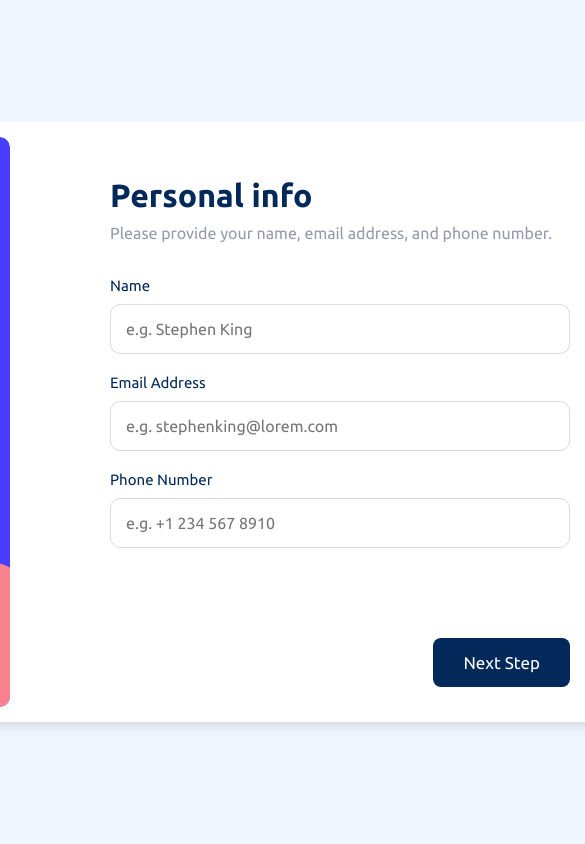
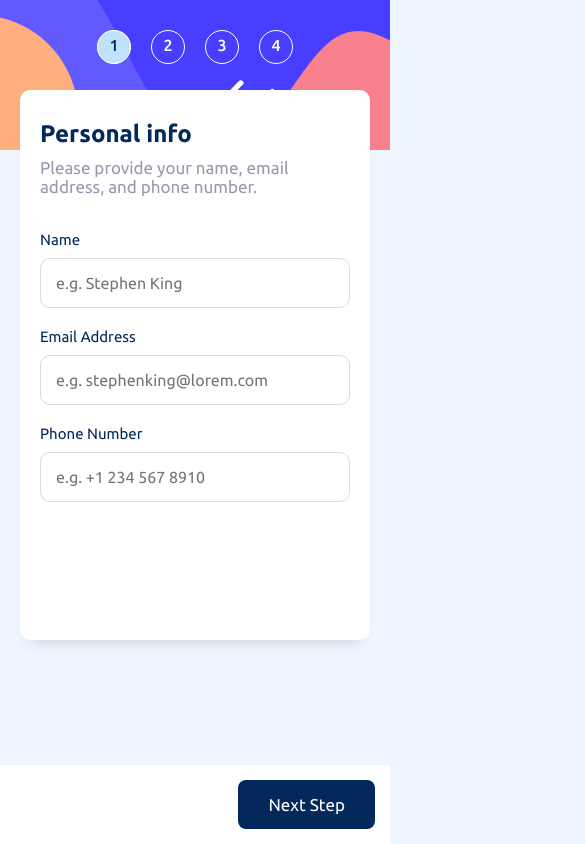
Before and after one commit to pakim/multiformpage, a React (Vite) app: page / in a window 390 px wide. Shown: the top 844 px of the page, 585 px wide, since content can reach past the window. Built offline with nearby package versions, Linux system fonts and the light colour scheme.

Commit message:
Finish summary and confirm pages and add mobile responsiveness

```diff
--- a/src/App.jsx
+++ b/src/App.jsx
@@ -6,6 +6,7 @@ import Plan from "./components/Plan";
 import Addon from "./components/Addon";
 import Summary from "./components/Summary";
 import { plans, addons } from "./data.jsx";
+import Confirm from "./components/Confirm.jsx";
 
 function App() {
   const [step, setStep] = useState(1);
@@ -75,7 +76,16 @@ function App() {
           included={included}
           setIncluded={setIncluded}
         />
-        <Summary step={step} setStep={setStep} />
+        <Summary
+          step={step}
+          setStep={setStep}
+          yearly={yearly}
+          plans={plans}
+          addons={addons}
+          plan={plan}
+          included={included}
+        />
+        <Confirm step={step} />
       </div>
     </div>
   );
--- a/src/app.scss
+++ b/src/app.scss
@@ -121,7 +121,8 @@
             outline: none;
             cursor: pointer;
 
-            &:hover, &:focus {
+            &:hover,
+            &:focus {
               border: 1px solid hsl(243, 100%, 62%);
             }
 
@@ -344,6 +345,95 @@
           display: flex;
           flex-direction: column;
           justify-content: space-between;
+
+          .user-container {
+            background-color: hsla(213, 96%, 18%, 0.05);
+            border-radius: 10px;
+            padding: 20px;
+            display: flex;
+            flex-direction: column;
+            gap: 20px;
+
+            .plan {
+              display: flex;
+              align-items: center;
+              justify-content: space-between;
+
+              .left {
+                display: flex;
+                flex-direction: column;
+                gap: 8px;
+
+                .plan-name {
+                  font-weight: 500;
+                }
+
+                .change-link {
+                  font-size: 14px;
+                  text-decoration: underline;
+                  color: hsl(231, 11%, 63%);
+                  cursor: pointer;
+                }
+              }
+
+              .rate {
+                font-weight: 700;
+              }
+            }
+
+            hr {
+              border: 0.5px solid hsl(229, 24%, 87%);
+            }
+
+            .addon {
+              display: flex;
+              justify-content: space-between;
+              align-items: center;
+
+              .name {
+                font-size: 14px;
+                color: hsl(231, 11%, 63%);
+              }
+
+              .rate {
+                font-size: 14px;
+                font-weight: 500;
+              }
+            }
+          }
+
+          .total {
+            display: flex;
+            justify-content: space-between;
+            align-items: center;
+            margin: 30px 20px 0;
+
+            .name {
+              font-size: 14px;
+              color: hsl(231, 11%, 63%);
+            }
+
+            .total-price {
+              font-size: 20px;
+              font-weight: 700;
+              color: hsl(243, 100%, 62%);
+            }
+          }
+        }
+      }
+
+      &.confirm {
+        form {
+          height: 100%;
+          display: flex;
+          flex-direction: column;
+          align-items: center;
+          justify-content: center;
+
+          h1 {
+            margin-top: 30px;
+            margin-bottom: 20px;
+          }
         }
       }
 
@@ -403,8 +493,124 @@
           cursor: pointer;
         }
       }
+    }
+  }
+}
 
-      .confirm {
+@media screen and (max-width: 700px) {
+  .container {
+    width: 100vw;
+    height: 100vh;
+    padding: 0;
+    display: block;
+    position: relative;
+    background-color: hsl(217, 100%, 97%);
+
+    .sidebar {
+      background: url("./assets/images/bg-sidebar-mobile.svg") center / cover no-repeat;
+      width: 100%;
+      height: 150px;
+      border-radius: 0;
+      flex-direction: row;
+      padding: 0;
+      padding-top: 30px;
+      justify-content: center;
+      gap: 20px;
+
+      .step {
+        .step-info {
+          display: none;
+        }
+      }
+
+      .num-background {
+        transform: translateX(-81px);
+
+        &.two {
+          transform: translateX(-27px);
+        }
+
+        &.three {
+          transform: translateX(27px);
+        }
+
+        &.four {
+          transform: translateX(81px);
+        }
+      }
+    }
+
+    .forms {
+      padding: 30px 20px;
+      width: 350px;
+      height: 550px;
+      background-color: hsl(0, 0%, 100%);
+      position: absolute;
+      top: 90px;
+      left: calc(50vw - 175px);
+      display: flex;
+      flex-direction: column;
+      border-radius: 10px;
+      box-shadow: 0 10px 15px -10px rgba(0, 0, 0, 0.2);
+
+      .form {
+        top: 30px;
+        bottom: 30px;
+        left: 20px;
+        right: 20px;
+
+        h1 {
+          font-size: 24px;
+        }
+
+        p {
+          font-size: 17px;
+        }
+
+        &.plan {
+          form {
+            .plans {
+              flex-direction: column;
+              gap: 10px;
+              justify-content: flex-start;
+
+              .plan-container {
+                width: 100%;
+                flex-direction: row;
+                justify-content: flex-start;
+                padding: 15px;
+                gap: 15px;
+                cursor: pointer;
+
+                img {
+                  margin-bottom: 0;
+                }
+              }
+            }
+          }
+        }
+
+        &.prev {
+          opacity: 0;
+          transform: translateX(-100%);
+        }
+
+        &.next {
+          opacity: 0;
+          transform: translateX(100%);
+        }
+      }
+
+      .button-container {
+        position: fixed;
+        bottom: 0;
+        left: 0;
+        right: 0;
+        background-color: hsl(0, 0%, 100%);
+        padding: 15px;
+
+        .buttons {
+        }
       }
     }
   }
--- /dev/null
+++ b/src/components/Confirm.jsx
@@ -0,0 +1,18 @@
+import icon from "../assets/images/icon-thank-you.svg";
+
+const Confirm = ({ step }) => {
+  return (
+    <div className={step < 5 ? "form confirm next" : "form confirm"}>
+      <form>
+        <img src={icon} alt="confirm icon" />
+        <h1>Thank you!</h1>
+        <p>
+          Thanks for confirming your subscription! We hope you have fun using our platform. If you
+          ever need support, please feel free to email us at support@loremgaming.com.
+        </p>
+      </form>
+    </div>
+  );
+};
+
+export default Confirm;
--- a/src/components/Step.jsx
+++ b/src/components/Step.jsx
@@ -6,7 +6,11 @@ const Step = ({ number, title, step, setStep, completed }) => {
   };
   return (
     <div className="step" onClick={handleClick}>
-      <div className={step === number ? "step-number active" : "step-number"}>
+      <div
+        className={
+          step === number || (step === 5 && number === 4) ? "step-number active" : "step-number"
+        }
+      >
         <span>{number}</span>
       </div>
       <div className="step-info">
--- a/src/components/Summary.jsx
+++ b/src/components/Summary.jsx
@@ -1,17 +1,71 @@
 import Buttons from "./Buttons";
 
-const Summary = ({ step, setStep }) => {
+const Summary = ({ step, setStep, yearly, plans, addons, plan, included }) => {
+  let hasAddons = false;
+  let totalPrice = 0;
+
+  totalPrice += yearly ? plans[plan].yearly : plans[plan].monthly;
+
+  included.forEach((addon, index) => {
+    if (addon) {
+      hasAddons = true;
+      totalPrice += yearly ? addons[index].yearly : addons[index].monthly;
+    }
+  });
+
+  const handleSubmit = e => {
+    e.preventDefault();
+
+    setStep(step + 1);
+  };
+
   return (
-    <div className={step < 4 ? "form summary next" : "form summary"}>
-      <form noValidate>
+    <div
+      className={step < 4 ? "form summary next" : step > 4 ? "form summary prev" : "form summary"}
+    >
+      <form noValidate onSubmit={handleSubmit}>
         <div>
           <h1>Finishing up</h1>
           <p> Double-check everything looks OK before confirming.</p>
+          <div className="user-container">
+            <div className="plan">
+              <div className="left">
+                <span className="plan-name">
+                  {plans[plan].name + (yearly ? " (Yearly)" : " (Monthly)")}
+                </span>
+                <span className="change-link" onClick={() => setStep(2)}>
+                  Change
+                </span>
+              </div>
+              <div className="rate">
+                {yearly ? `+$${plans[plan].yearly}/yr` : `+$${plans[plan].monthly}/mo`}
+              </div>
+            </div>
+            {hasAddons && <hr />}
+            {included.map((addon, index) => {
+              if (addon) {
+                return (
+                  <div key={index} className="addon">
+                    <div className="name">{addons[index].name}</div>
+                    <div className="rate">
+                      {yearly ? `+$${addons[index].yearly}/yr` : `+$${addons[index].monthly}/mo`}
+                    </div>
+                  </div>
+                );
+              }
+            })}
+          </div>
+          <div className="total">
+            <span className="name">{yearly ? "Total (per year)" : "Total (per month)"}</span>
+            <span className="total-price">
+              {yearly ? `$${totalPrice}/yr` : `$${totalPrice}/mo`}
+            </span>
+          </div>
         </div>
         <Buttons step={4} setStep={setStep} />
       </form>
     </div>
-  )
+  );
 };
 
-export default Summary
+export default Summary;
```
Also changed, not shown: src/assets/images/screenshot.png (added), 1 other file (tests, documents, lock files or other folders).
